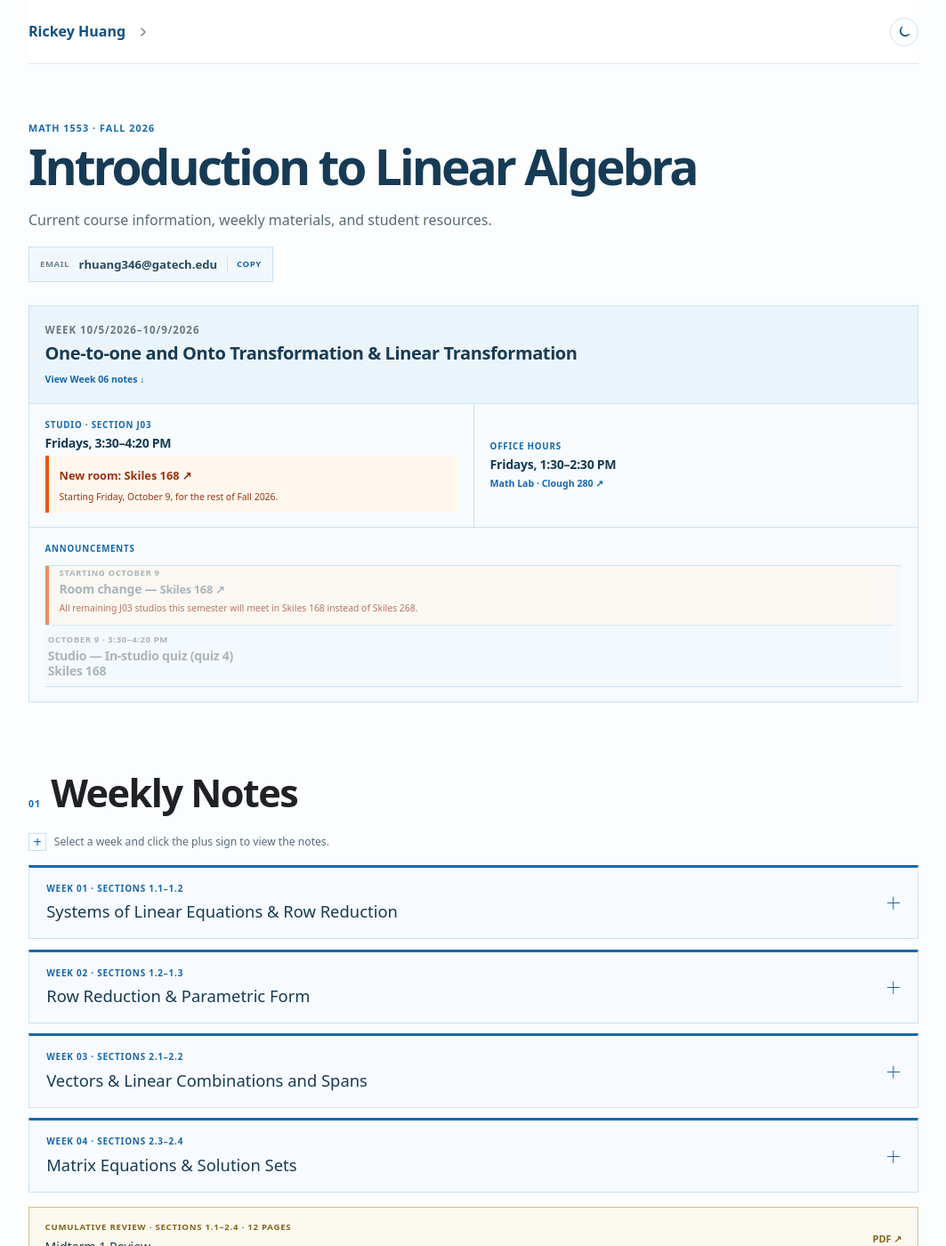
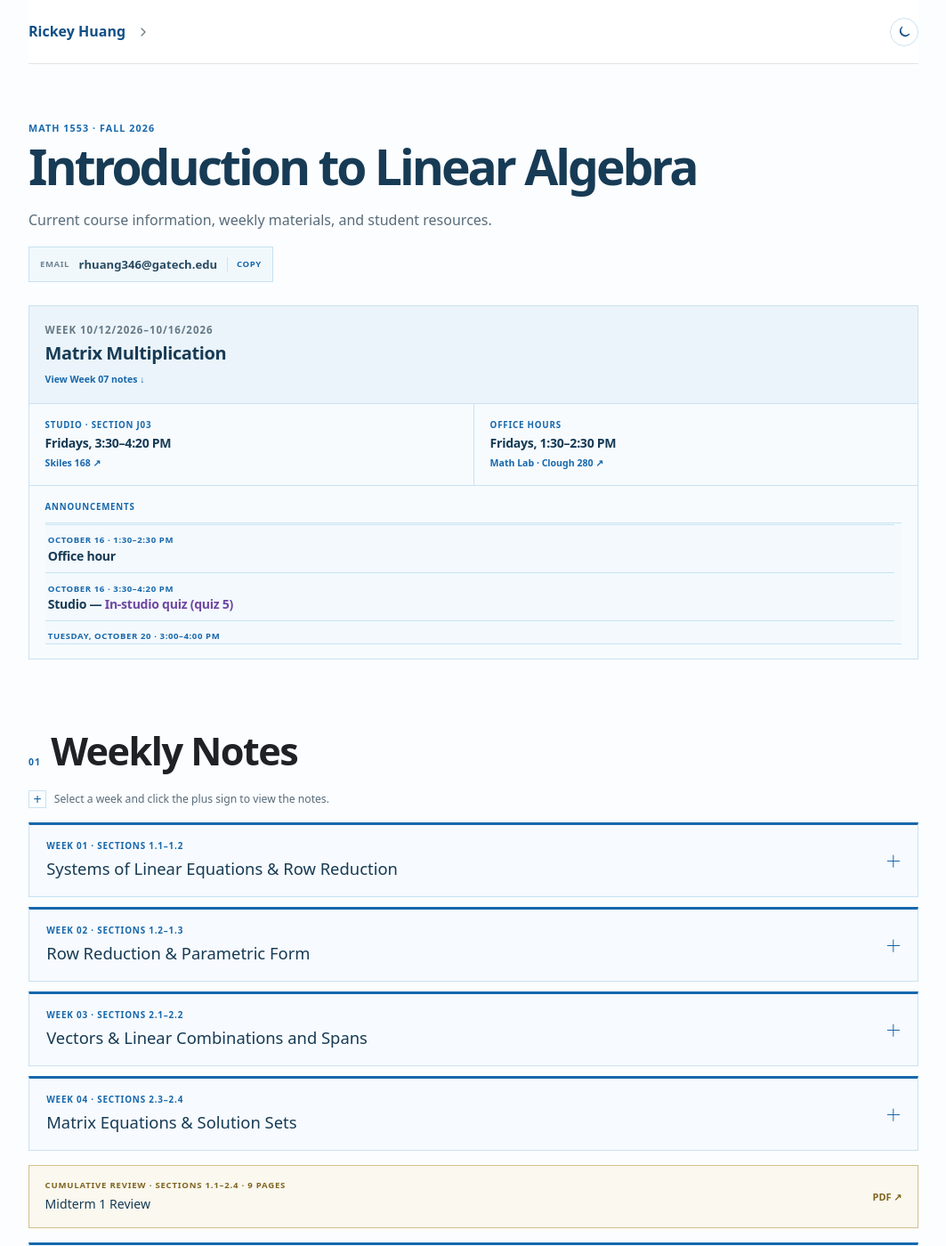
Before and after one commit to Rick3yHuang/Rick3yHuang.github.io, a Jekyll site: the page built from teaching/math-1553-current.md, in a window 1280 px wide and 1400 px high. Shown: the whole window at 89% size, without its empty margins (108-1171 px from the left). Built offline with Jekyll 4.4.1, drawn with Linux system fonts in a browser that asks for light colours; some of the changed text lies outside the part shown.

Commit message:
Update week 7 and midterm 2 plans; deduplicate midterm 1 review

```diff
--- a/teaching/math-1553-current.md
+++ b/teaching/math-1553-current.md
@@ -17,18 +17,15 @@ permalink: /teaching/math-1553/
 
 <section class="current-course-dashboard" aria-label="Current MATH 1553 information">
   <article class="current-course-card current-course-card--week">
-    <p class="current-course-card__label">Week 10/5/2026–10/9/2026</p>
-    <h2>One-to-one and Onto Transformation &amp; Linear Transformation</h2>
-    <a href="#week-06">View Week 06 notes <span aria-hidden="true">↓</span></a>
+    <p class="current-course-card__label">Week 10/12/2026–10/16/2026</p>
+    <h2>Matrix Multiplication</h2>
+    <a href="#week-07">View Week 07 notes <span aria-hidden="true">↓</span></a>
   </article>
 
   <article class="current-course-card">
     <p class="current-course-card__label">Studio · Section J03</p>
     <h3>Fridays, 3:30–4:20 PM</h3>
-    <div class="current-course-room-change">
-      <a href="https://www.google.com/maps/search/?api=1&amp;query=Skiles+Classroom+Building+168%2C+Atlanta%2C+GA" target="_blank" rel="noopener noreferrer">New room: Skiles 168 <span aria-hidden="true">↗</span></a>
-      <p>Starting Friday, October 9, for the rest of Fall 2026.</p>
-    </div>
+    <a href="https://www.google.com/maps/search/?api=1&amp;query=Skiles+Classroom+Building+168%2C+Atlanta%2C+GA" target="_blank" rel="noopener noreferrer">Skiles 168 <span aria-hidden="true">↗</span></a>
   </article>
 
   <article class="current-course-card">
@@ -105,6 +102,34 @@ permalink: /teaching/math-1553/
         <time datetime="2026-10-09T15:30:00">October 9 · 3:30–4:20 PM</time>
         <h3>Studio — <span class="current-course-announcement__highlight">In-studio quiz (quiz 4)</span><br>Skiles 168</h3>
       </div>
+      <div class="current-course-announcement" data-event-end="2026-10-16T14:30:00">
+        <time datetime="2026-10-16T13:30:00">October 16 · 1:30–2:30 PM</time>
+        <h3>Office hour</h3>
+      </div>
+      <div class="current-course-announcement current-course-announcement--quiz" data-event-end="2026-10-16T16:20:00">
+        <time datetime="2026-10-16T15:30:00">October 16 · 3:30–4:20 PM</time>
+        <h3>Studio — <span class="current-course-announcement__highlight">In-studio quiz (quiz 5)</span></h3>
+      </div>
+      <div class="current-course-announcement" data-event-end="2026-10-20T16:00:00">
+        <time datetime="2026-10-20T15:00:00">Tuesday, October 20 · 3:00–4:00 PM</time>
+        <h3>Extra office hour<br>Location TBD</h3>
+      </div>
+      <div class="current-course-announcement" data-event-end="2026-10-21T17:00:00">
+        <time datetime="2026-10-21T16:00:00">Wednesday, October 21 · 4:00–5:00 PM</time>
+        <h3>Extra office hour<br>Location TBD</h3>
+      </div>
+      <div class="current-course-announcement" data-event-end="2026-10-21T19:45:00">
+        <time datetime="2026-10-21T18:30:00">Wednesday, October 21 · 6:30–7:45 PM</time>
+        <h3><span class="current-course-announcement__highlight">Midterm 2</span> — Sections 2.5–2.7 &amp; 2.9–3.4<br><a class="current-course-announcement__map" href="https://www.google.com/maps/search/?api=1&amp;query=Instructional+Center%2C+Georgia+Tech" target="_blank" rel="noopener noreferrer">Instructional Center 103 <span aria-hidden="true">↗</span></a></h3>
+      </div>
+      <div class="current-course-announcement" data-event-end="2026-10-23T14:30:00">
+        <time datetime="2026-10-23T13:30:00">October 23 · 1:30–2:30 PM</time>
+        <h3>Office hour</h3>
+      </div>
+      <div class="current-course-announcement" data-event-end="2026-10-23T16:20:00">
+        <time datetime="2026-10-23">October 23</time>
+        <h3><span class="current-course-announcement__highlight">NO STUDIO, NO QUIZ</span></h3>
+      </div>
     </div>
   </article>
 </section>
@@ -214,6 +239,22 @@ permalink: /teaching/math-1553/
     </div>
   </details>
 
+  <details class="course-note" id="week-07">
+    <summary>
+      <span class="course-note__week">Week 07 · Section 3.4</span>
+      <span class="course-note__title">Matrix Multiplication</span>
+      <span class="course-note__toggle" aria-hidden="true"></span>
+    </summary>
+    <div class="course-note__body">
+      {% include wip-cocona.html %}
+    </div>
+  </details>
+
+  <div class="course-complete-notes course-complete-notes--review" id="midterm-2-review">
+    <span><small>Cumulative review · Sections 2.5–2.7 &amp; 2.9–3.4</small><strong>Midterm 2 Review</strong></span>
+    <em>WIP</em>
+  </div>
+
 </section>
 
 <section class="course-section" id="resources">
```
Also changed, not shown: other parts of teaching/math-1553-current.md (+1 -1 lines), 1 other file.
